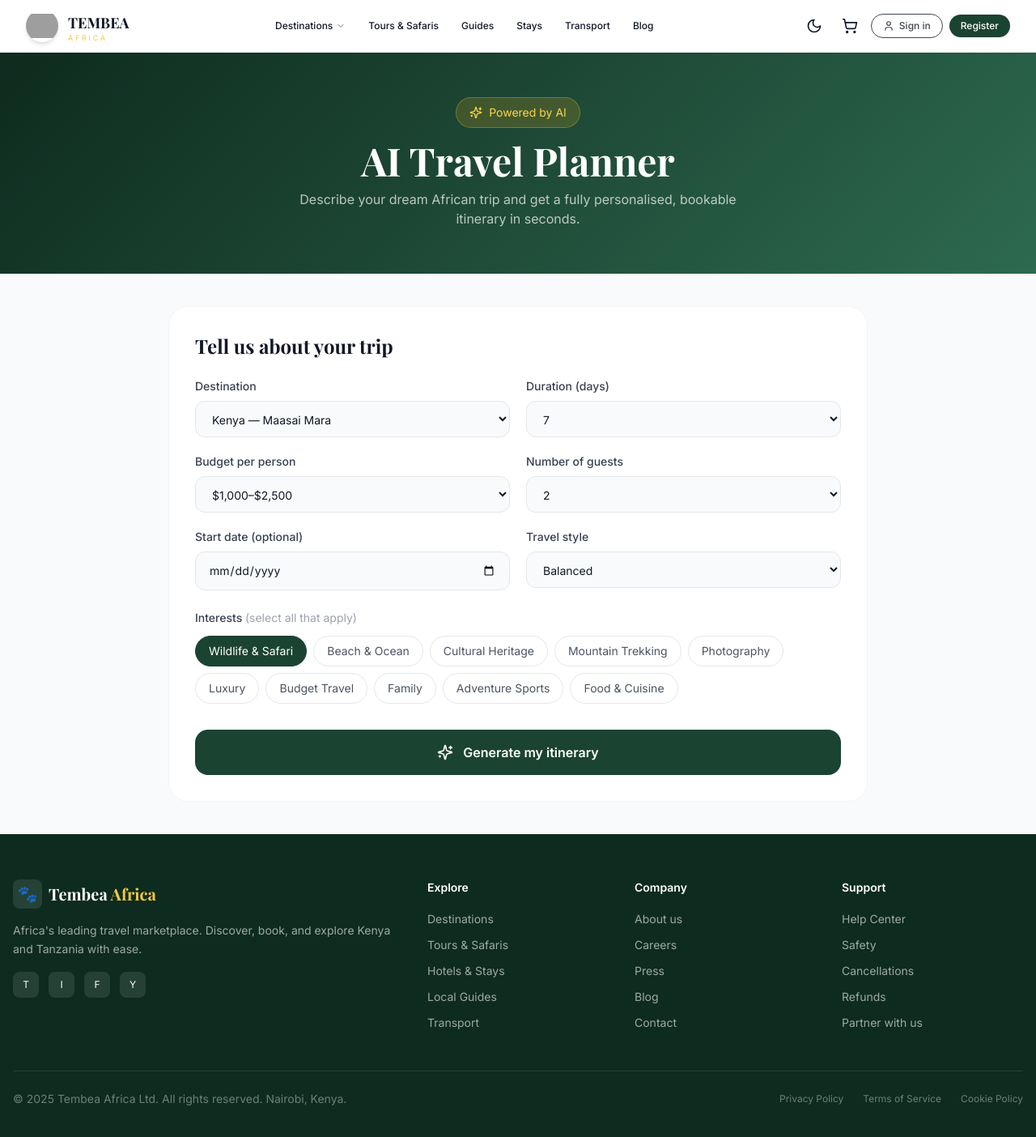
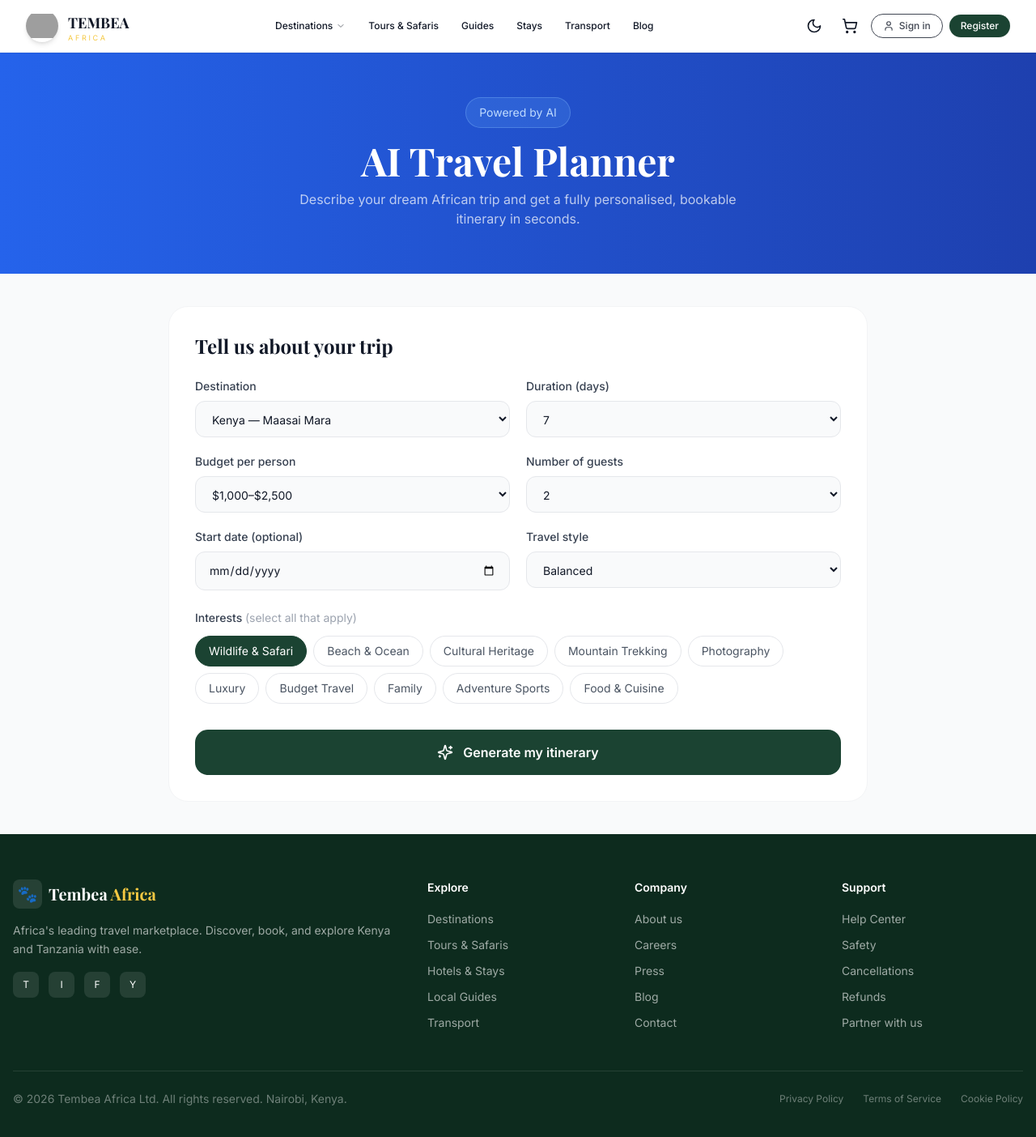
Before and after one commit to tembeaafricake-bit/TembeaAfrica-frontend, a Next.js app: page /ai-planner in a window 1280 px wide. Shown: the top 1404 px of the page at 81% size. Built offline with nearby package versions, Linux system fonts and the light colour scheme; grey boxes are pictures that could not be loaded; a web font is replaced by a local one.

Commit message:
added a new feat

```diff
--- a/src/app/ai-planner/page.tsx
+++ b/src/app/ai-planner/page.tsx
@@ -114,9 +114,9 @@ export default function AIPlanner() {
     <>
       <Navbar />
       <main className="min-h-screen pt-16 bg-gray-50 dark:bg-gray-950">
-        <div className="bg-safari-gradient py-14 px-4 text-center">
-          <div className="inline-flex items-center gap-2 bg-golden-500/20 border border-golden-400/30 text-golden-300 text-sm px-4 py-2 rounded-full mb-4">
-            <Sparkles className="w-4 h-4" /> Powered by AI
+        <div className="bg-gradient-to-r from-blue-600 to-blue-800 py-14 px-4 text-center">
+          <div className="inline-flex items-center gap-2 bg-blue-400/20 border border-blue-300/30 text-blue-200 text-sm px-4 py-2 rounded-full mb-4">
+            Powered by AI
           </div>
           <h1 className="font-display text-4xl md:text-5xl font-bold text-white mb-3">AI Travel Planner</h1>
           <p className="text-white/70 max-w-xl mx-auto">Describe your dream African trip and get a fully personalised, bookable itinerary in seconds.</p>
--- a/src/components/home/HomeComponents.tsx
+++ b/src/components/home/HomeComponents.tsx
@@ -317,7 +317,7 @@ export function Footer() {
           ))}
         </div>
         <div className="border-t border-white/10 pt-6 flex flex-col md:flex-row items-center justify-between gap-4">
-          <p className="text-white/40 text-sm">© 2025 Tembea Africa Ltd. All rights reserved. Nairobi, Kenya.</p>
+          <p className="text-white/40 text-sm">© 2026 Tembea Africa Ltd. All rights reserved. Nairobi, Kenya.</p>
           <div className="flex gap-6">
             {['Privacy Policy', 'Terms of Service', 'Cookie Policy'].map(l => (
               <a key={l} href="#" className="text-white/40 text-xs hover:text-white/70 transition-colors">{l}</a>
```
